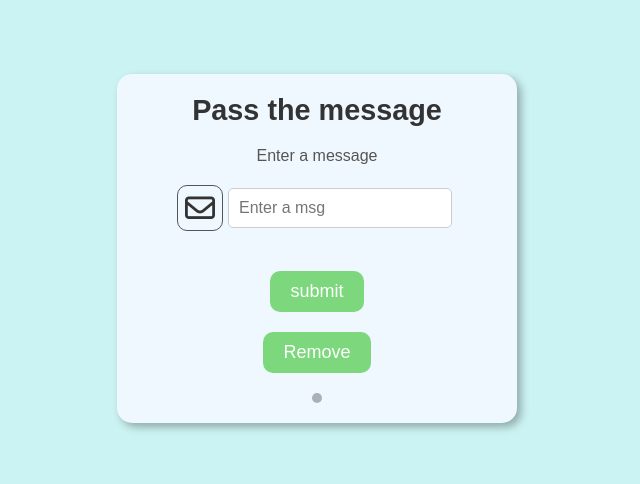
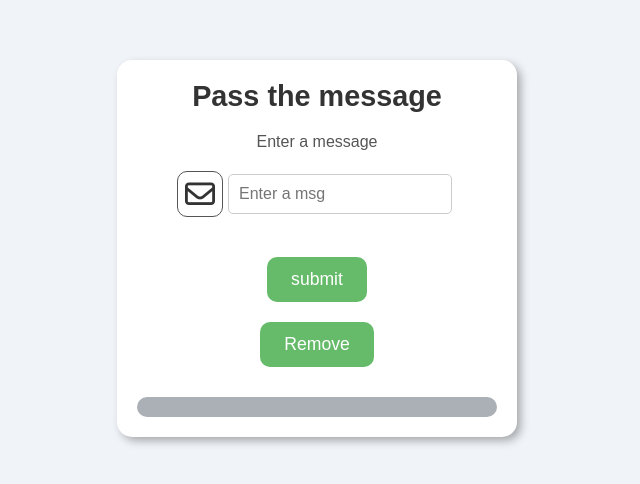
Before and after one commit to Arunjadhav0101/pass_message, a website built with Vite: page index.html in a window 1280 px wide. Shown: the part 152-636 px from the top of the page, without its empty margins (323-963 px from the left). Built offline with nearby package versions, Linux system fonts and the light colour scheme.

Commit message:
add style new

```diff
--- a/src/style.css
+++ b/src/style.css
@@ -5,7 +5,7 @@
 }
 
 body {
-  background-color: rgb(204, 243, 243);
+  background-color: #f0f4f8; /* Soft light gray */
   display: flex;
   justify-content: center;
   align-items: center;
@@ -16,7 +16,7 @@ body {
 .container {
   width: 400px;
   height: auto;
-  background-color: aliceblue;
+  background-color: #ffffff; /* Clean white for the container */
   display: flex;
   justify-content: center;
   flex-direction: column;
@@ -49,7 +49,7 @@ label {
   padding: 7px;
   border: 1px solid #555;
   border-radius: 10px;
-  color: #333; /* Optional: Change the icon color */
+  color: #333;
 }
 
 input[type='text'] {
@@ -59,11 +59,12 @@ input[type='text'] {
   font-size: 1rem;
   width: 80%;
   outline: none;
-  transition: border-color 0.3s;
+  transition: border-color 0.3s ease, box-shadow 0.3s ease;
 }
 
 input[type='text']:focus {
   border-color: #227de6;
+  box-shadow: 0 0 5px rgba(34, 125, 230, 0.5);
 }
 
 @media (max-width: 500px) {
@@ -80,39 +81,41 @@ input[type='text']:focus {
     font-size: 0.9rem;
   }
 }
+
 button {
-  padding: 10px 20px; /* Adjusted for better spacing */
-  font-size: large;
-  background-color: rgb(125, 216, 125); /* Light green */
-  color: white; /* Button text color */
-  border: none; /* Removed border for a cleaner look */
+  padding: 12px 24px;
+  font-size: 1.1rem;
+  background-color: #66bb6a; /* Light green */
+  color: white;
+  border: none;
   border-radius: 10px;
-  cursor: pointer; /* Pointer cursor to indicate it's clickable */
-  transition: background-color 0.3s ease, transform 0.2s ease; /* Smooth transitions */
+  cursor: pointer;
+  transition: background-color 0.3s ease, transform 0.2s ease, box-shadow 0.3s ease;
 }
 
-/* Add hover effect */
 button:hover {
-  background-color: rgb(100, 190, 100); /* Darker green on hover */
-  transform: scale(1.05); /* Slight zoom effect */
+  background-color: #43a047; /* Slightly darker green on hover */
+  transform: scale(1.05);
+  box-shadow: 0 0 10px rgba(0, 0, 0, 0.2);
 }
 
-/* Add active effect */
 button:active {
-  background-color: rgb(85, 160, 85); /* Even darker green */
-  transform: scale(0.95); /* Slight press-down effect */
+  background-color: #388e3c; /* Even darker green */
+  transform: scale(0.95);
 }
 
-/* Add focus outline for accessibility */
 button:focus {
-  outline: 2px solid rgb(70, 140, 70); /* Green outline */
+  outline: 2px solid #2c6e2f; /* Dark green outline */
   outline-offset: 2px;
 }
-.message-output{
+
+.message-output {
   background-color: #abb0b6;
   color: black;
-  font-size: 20px;
+  font-size: 1.2rem;
   border-radius: 10px;
-  padding: 5px;
-  gap: 4px;
+  padding: 10px;
+  width: 100%;
+  text-align: center;
+  margin-top: 10px;
 }
```
